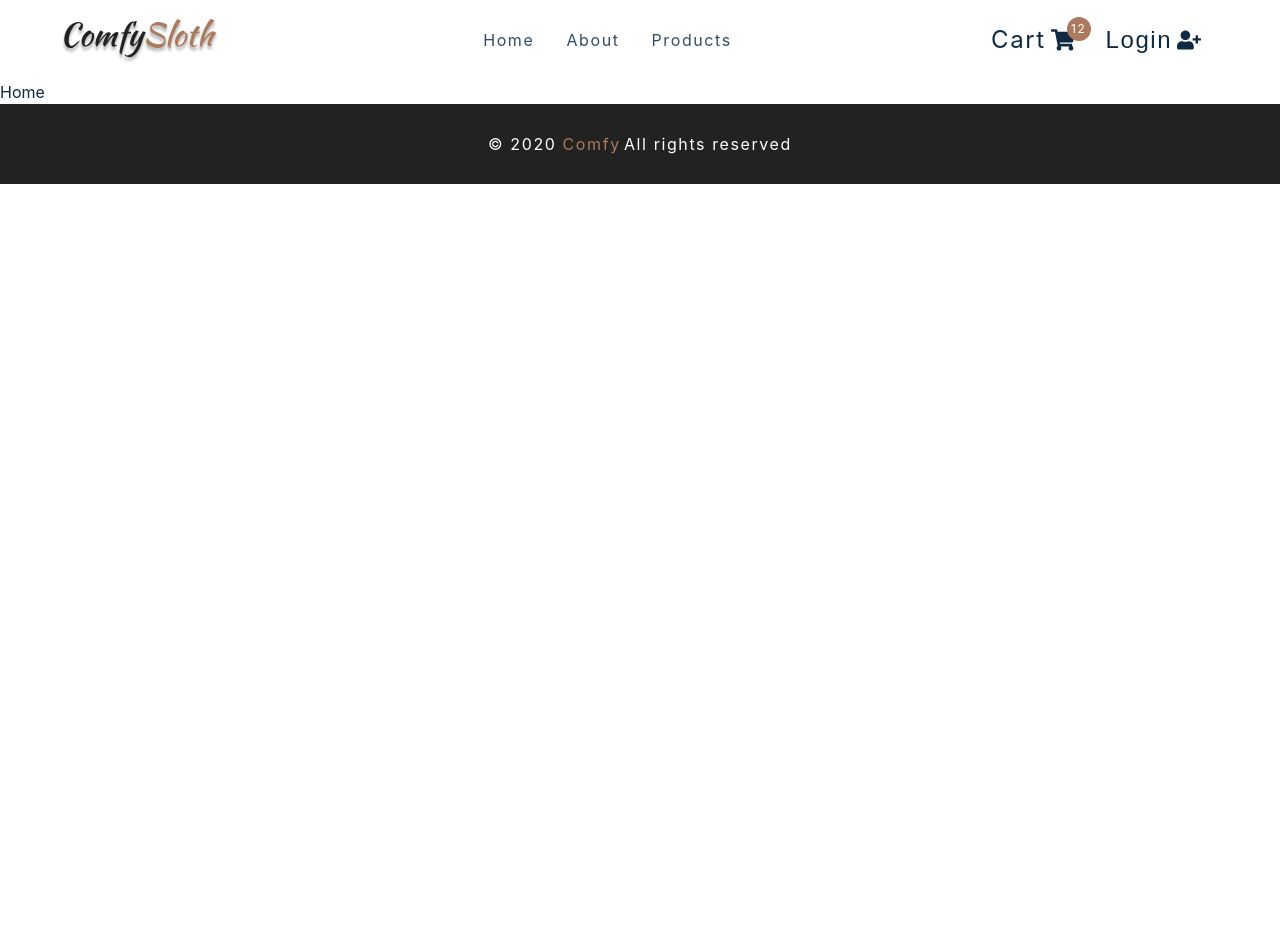
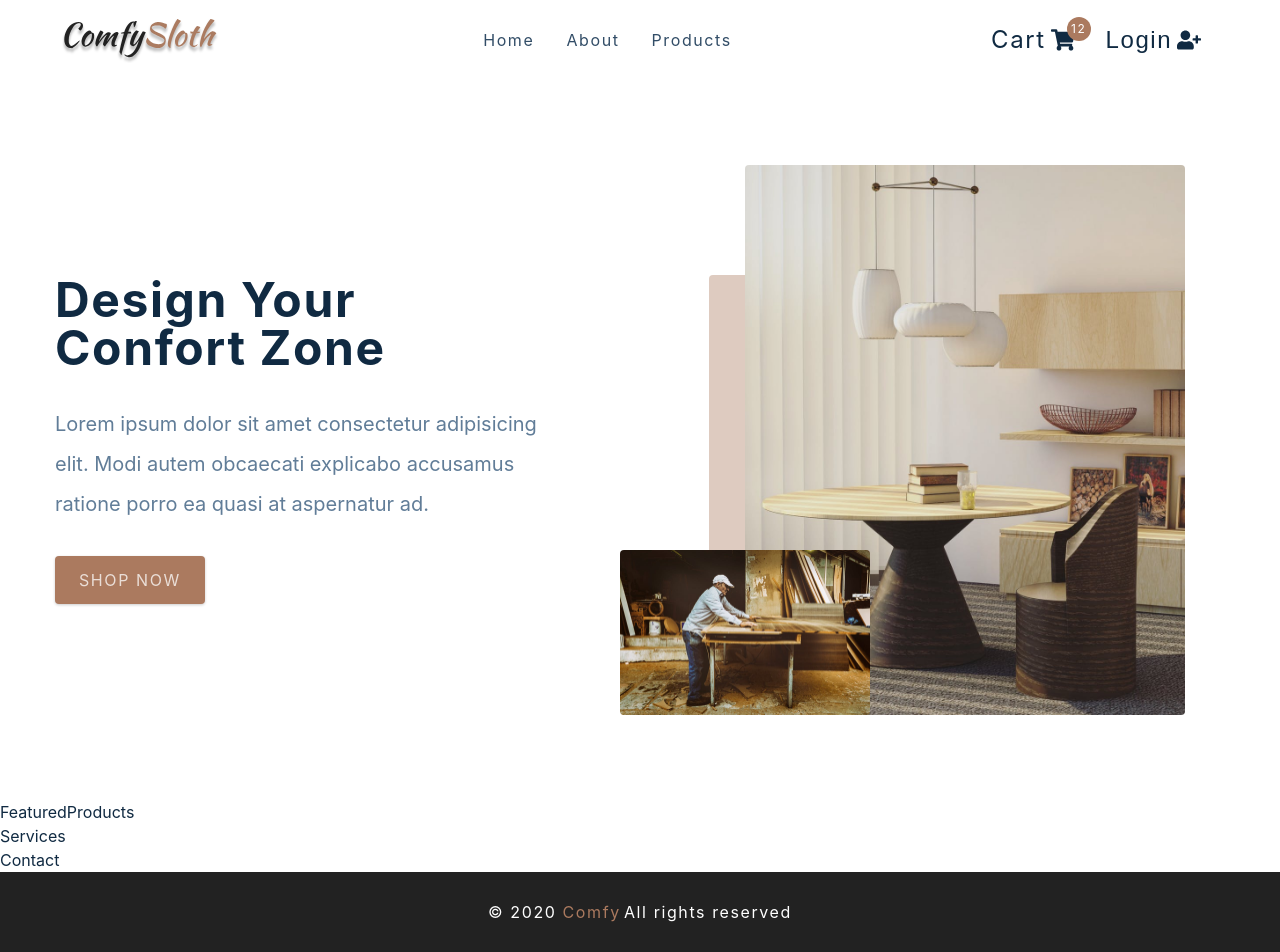
Before and after one commit to daniel-liemng/comfy_store_react, a React (Create React App) app: page / in a window 1280 px wide. Before the commit the page ends 800 px from the top, so only its background shows below. Built offline with nearby package versions, Linux system fonts and the light colour scheme.

Commit message:
Home - Hero

```diff
--- a/src/components/Hero/Hero.js
+++ b/src/components/Hero/Hero.js
@@ -1,7 +1,33 @@
 import React from "react";
+import { Link } from "react-router-dom";
+
+import HeroWrapper from "./HeroWrapper";
+import heroBcg from "../../assets/hero-bcg.jpeg";
+import heroBcg2 from "../../assets/hero-bcg-2.jpeg";
 
 const Hero = () => {
-  return <div>Hero</div>;
+  return (
+    <HeroWrapper className='section-center'>
+      <article className='content'>
+        <h1>
+          design your <br />
+          confort zone
+        </h1>
+        <p>
+          Lorem ipsum dolor sit amet consectetur adipisicing elit. Modi autem
+          obcaecati explicabo accusamus ratione porro ea quasi at aspernatur ad.
+        </p>
+        <Link to='/products' className='btn hero-btn'>
+          shop now
+        </Link>
+      </article>
+
+      <article className='img-container'>
+        <img src={heroBcg} alt='nice table' className='main-img' />
+        <img src={heroBcg2} alt='person working' className='accent-img' />
+      </article>
+    </HeroWrapper>
+  );
 };
 
 export default Hero;
--- a/src/pages/HomePage/HomePage.js
+++ b/src/pages/HomePage/HomePage.js
@@ -1,7 +1,16 @@
 import React from "react";
 
+import { FeaturedProducts, Hero, Services, Contact } from "../../components";
+
 const HomePage = () => {
-  return <div>Home</div>;
+  return (
+    <main>
+      <Hero />
+      <FeaturedProducts />
+      <Services />
+      <Contact />
+    </main>
+  );
 };
 
 export default HomePage;
```
Also changed, not shown: 1 other file (tests, documents, lock files or other folders).
